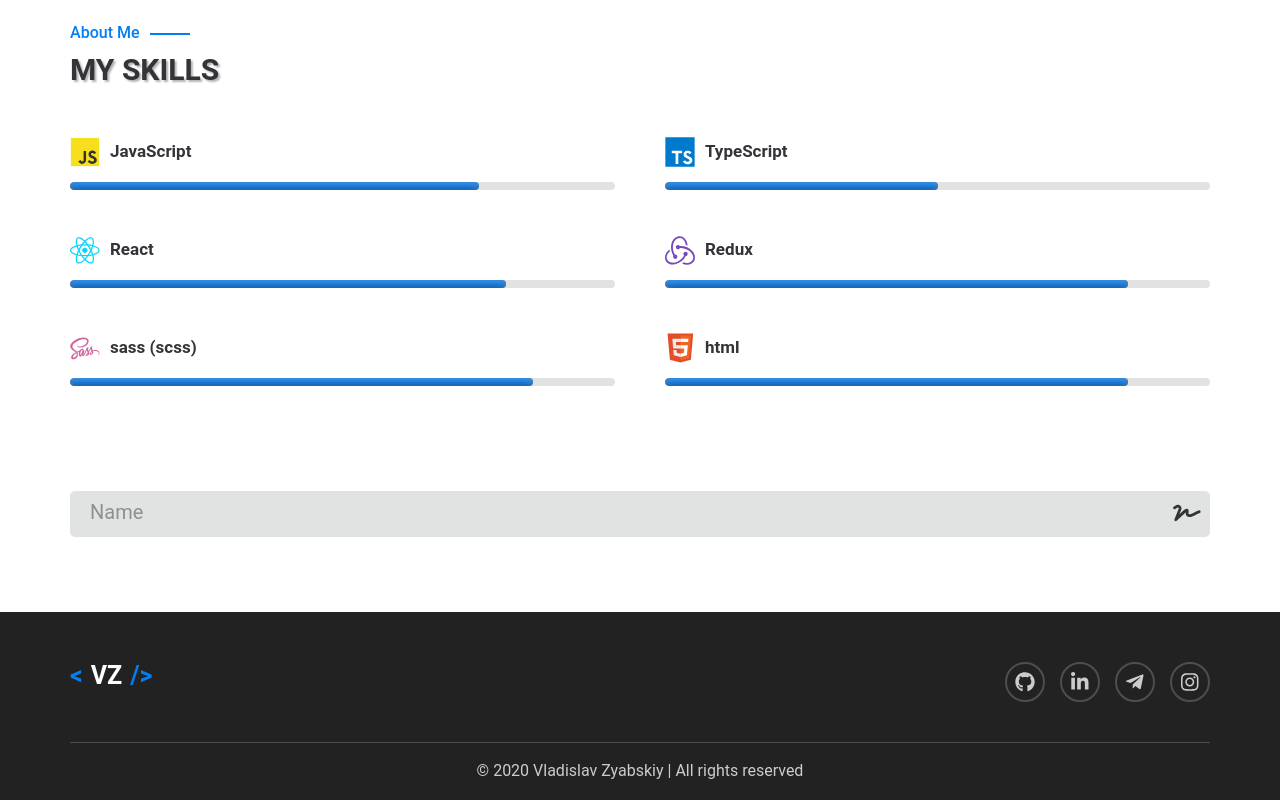
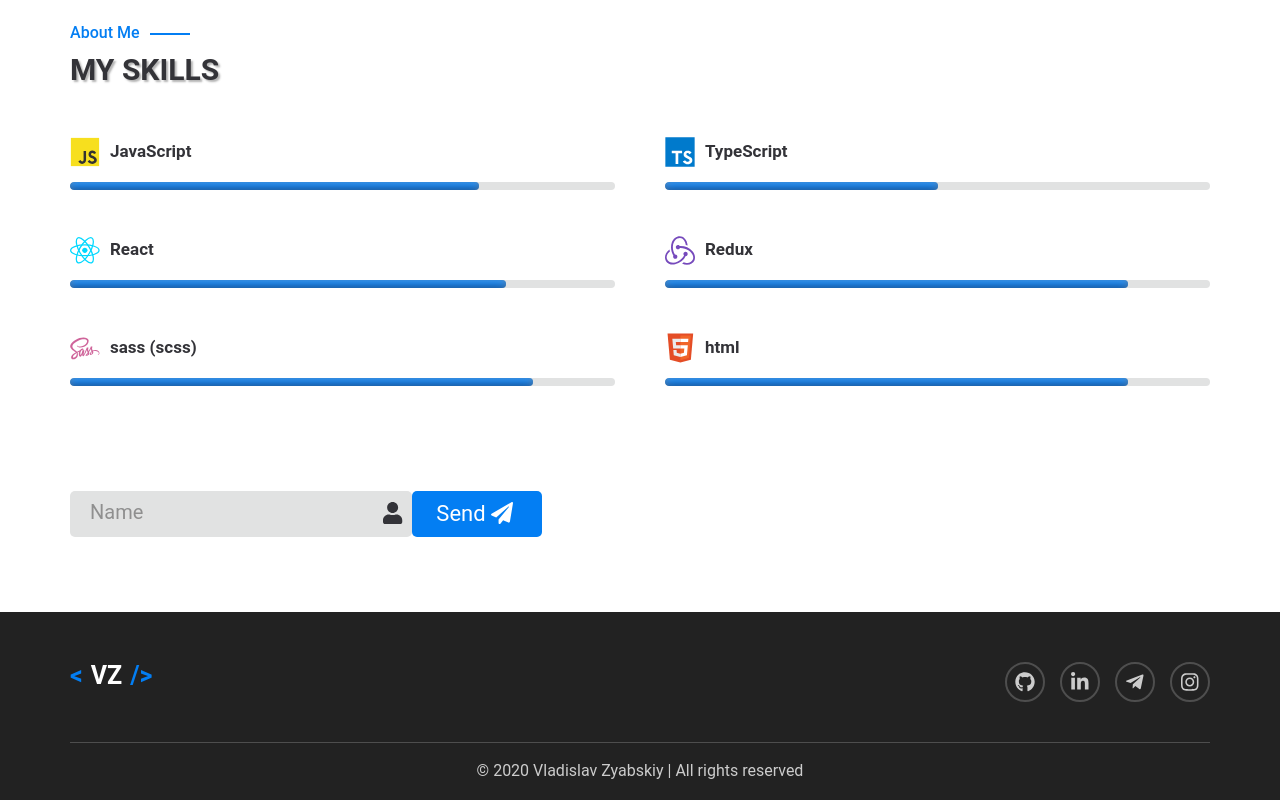
Before and after one commit to vladzyabs/portfolio, a React (Create React App) app: page / in a window 1280 px wide. Shown: the part 889-1689 px from the top of the page. Built offline with nearby package versions, Linux system fonts and the light colour scheme.

Commit message:
added custom button

```diff
--- /dev/null
+++ b/src/components/common/Button/Button.module.scss
@@ -0,0 +1,24 @@
+@import "../../../styles/variables";
+
+.button {
+  outline: none;
+  cursor: pointer;
+  text-align: center;
+  font-size: 22px;
+  color: #fff;
+  padding: 10px 20px;
+  border: none;
+  border-radius: 5px;
+  min-width: 130px;
+  background-color: $blue-color;
+  transition: .2s all ease-in;
+
+  &:hover {
+    background-color: darken($blue-color, 5);
+    box-shadow: 0 2px 10px rgba(0, 0, 0, 0.2);
+  }
+
+  svg {
+    margin: 0 5px;
+  }
+}
--- /dev/null
+++ b/src/components/common/Button/Button.tsx
@@ -0,0 +1,13 @@
+import React from 'react'
+import cn from 'classnames'
+import classes from './Button.module.scss'
+
+type PropsType = React.DetailedHTMLProps<React.ButtonHTMLAttributes<HTMLButtonElement>, HTMLButtonElement>
+
+const Button: React.FC<PropsType> = (props) => {
+	return (
+		<button {...props} className={cn(classes.button, props.className)}/>
+	)
+}
+
+export default React.memo(Button)
--- a/src/components/common/index.ts
+++ b/src/components/common/index.ts
@@ -3,3 +3,4 @@ export { default as Logo } from './Logo/Logo'
 export { default as Title } from './Title/Title'
 export { default as ProgressBar } from './ProgressBar/ProgressBar'
 export { default as Input } from './Input/Input'
+export { default as Button } from './Button/Button'
--- a/src/pages/home/FeedbackFormBlock/FeedbackFormBlock.tsx
+++ b/src/pages/home/FeedbackFormBlock/FeedbackFormBlock.tsx
@@ -1,12 +1,14 @@
 import React from 'react'
-import { faSignature } from '@fortawesome/free-solid-svg-icons'
-import { Container, Input } from '../../../components/common'
+import { FontAwesomeIcon} from '@fortawesome/react-fontawesome'
+import { faUser, faPaperPlane } from '@fortawesome/free-solid-svg-icons'
+import { Button, Container, Input } from '../../../components/common'
 
 const FeedbackFormBlock: React.FC = () => {
 	return (
 		<section className={'feedback'}>
 			<Container>
-				<Input label={'Name'} error={null} icon={faSignature}/>
+				<Input label={'Name'} error={null} icon={faUser}/>
+				<Button className={'feedback__button'}>Send<FontAwesomeIcon icon={faPaperPlane}/></Button>
 			</Container>
 		</section>
 	)
--- a/src/pages/home/styles.scss
+++ b/src/pages/home/styles.scss
@@ -137,4 +137,9 @@
 
 .feedback {
   @include indents-section;
+
+  & > div {
+    display: flex;
+    align-items: flex-start;
+  }
 }
```
Also changed, not shown: 1 other file (tests, documents, lock files or other folders).
